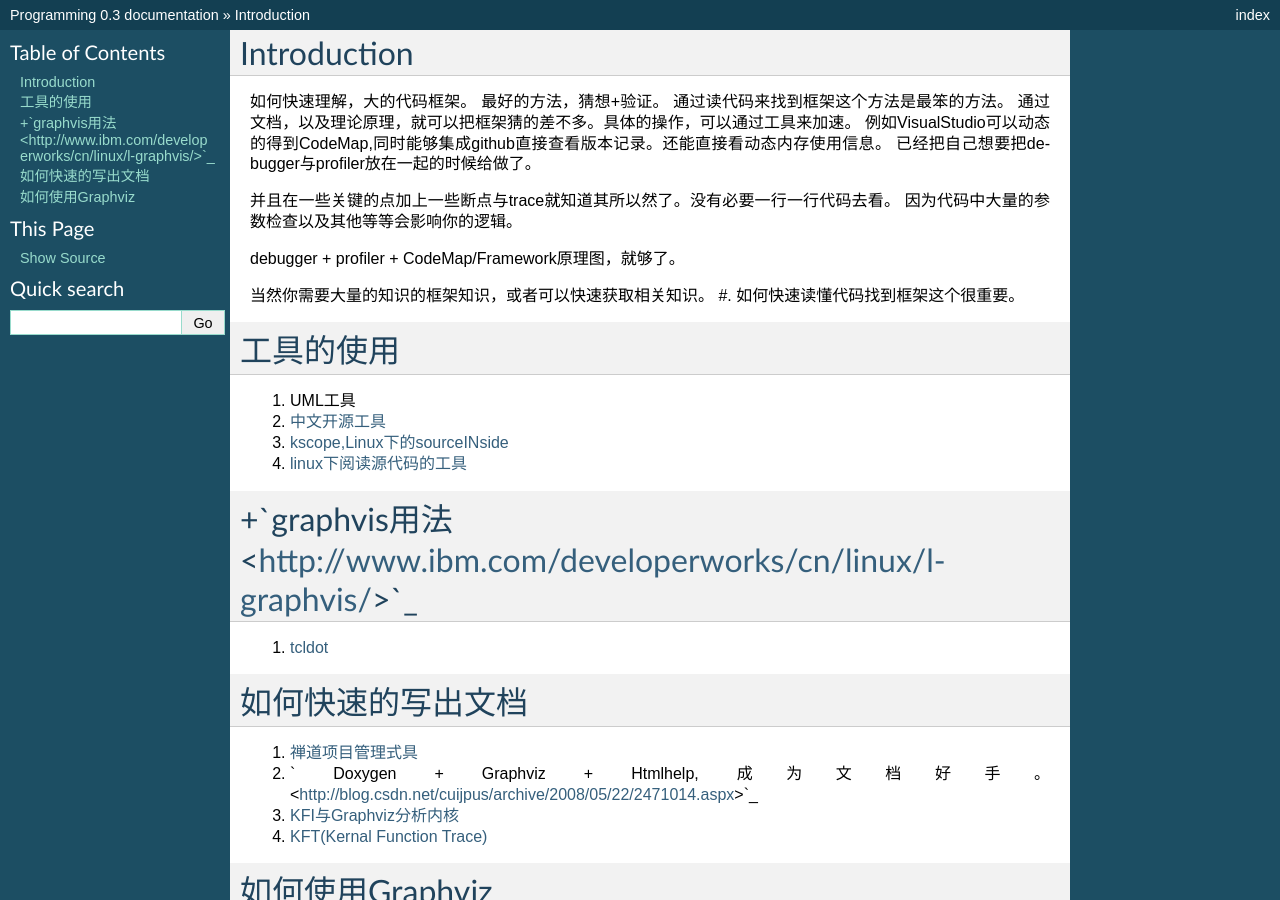
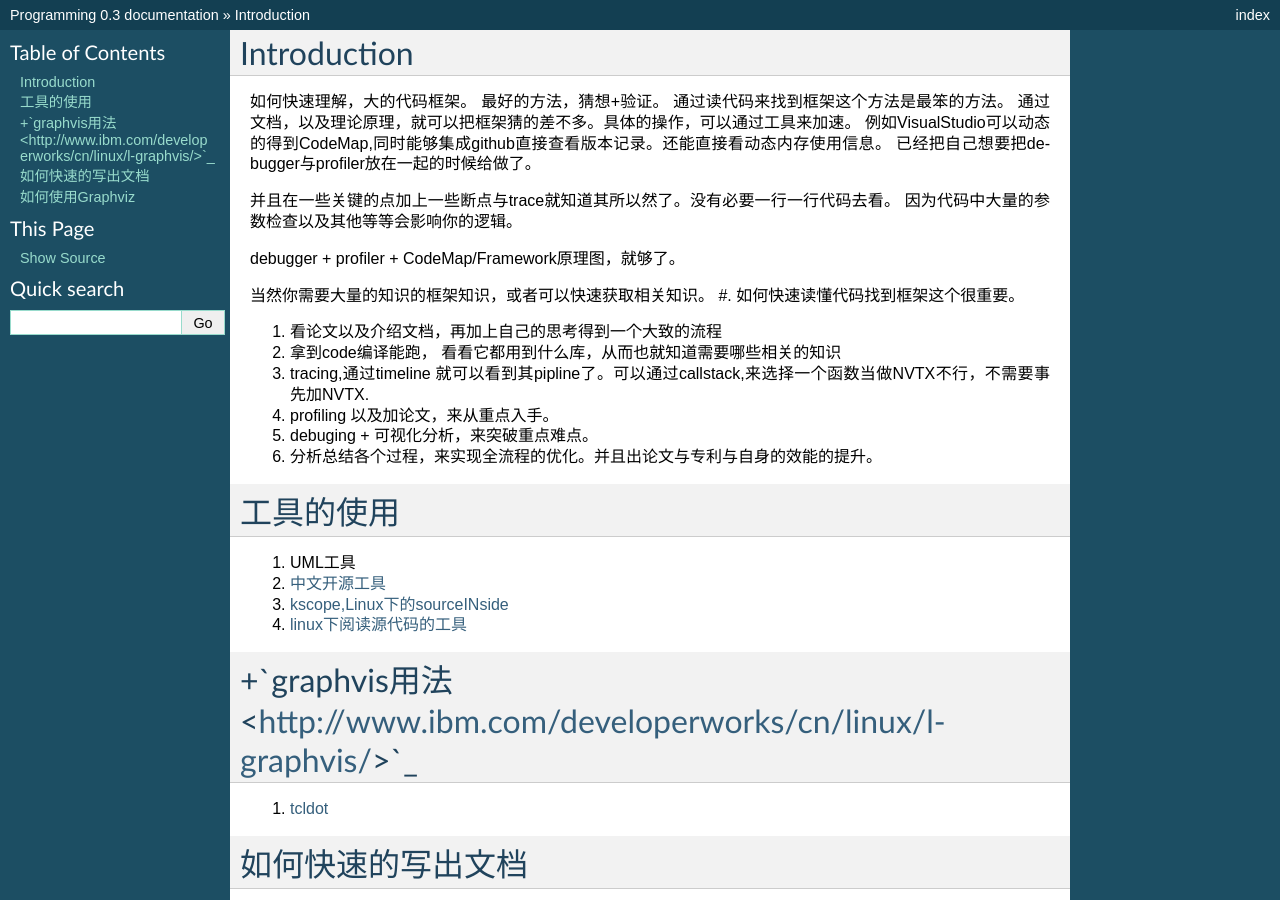
Before and after one commit to gwli/Programming, a Sphinx documentation site: the page built from source/content/Stage_2/CodeReading.rst, in a window 1280 px wide and 900 px high. Built offline with Sphinx 7.4.7, drawn with Linux system fonts in a browser that asks for light colours.

Commit message:
最佳论文读法

```diff
--- a/source/content/Stage_2/CodeReading.rst
+++ b/source/content/Stage_2/CodeReading.rst
@@ -14,6 +14,14 @@ debugger + profiler + CodeMap/Framework原理图，就够了。
 
 当然你需要大量的知识的框架知识，或者可以快速获取相关知识。
 #. 如何快速读懂代码找到框架这个很重要。
+
+
+#. 看论文以及介绍文档，再加上自己的思考得到一个大致的流程
+#. 拿到code编译能跑， 看看它都用到什么库，从而也就知道需要哪些相关的知识
+#. tracing,通过timeline 就可以看到其pipline了。可以通过callstack,来选择一个函数当做NVTX不行，不需要事先加NVTX.
+#. profiling 以及加论文，来从重点入手。
+#. debuging + 可视化分析，来突破重点难点。
+#. 分析总结各个过程，来实现全流程的优化。并且出论文与专利与自身的效能的提升。
 
 工具的使用
 ==========
```
